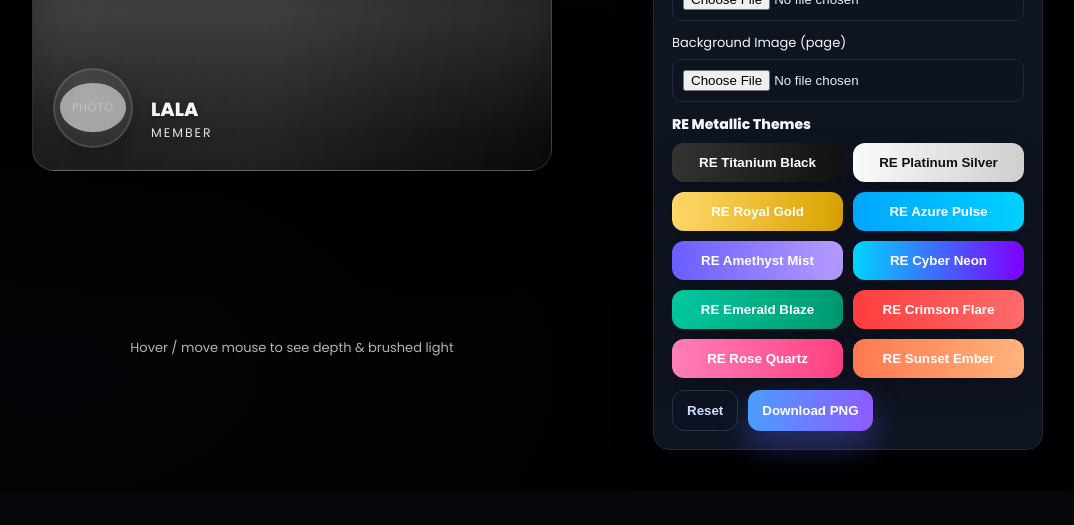
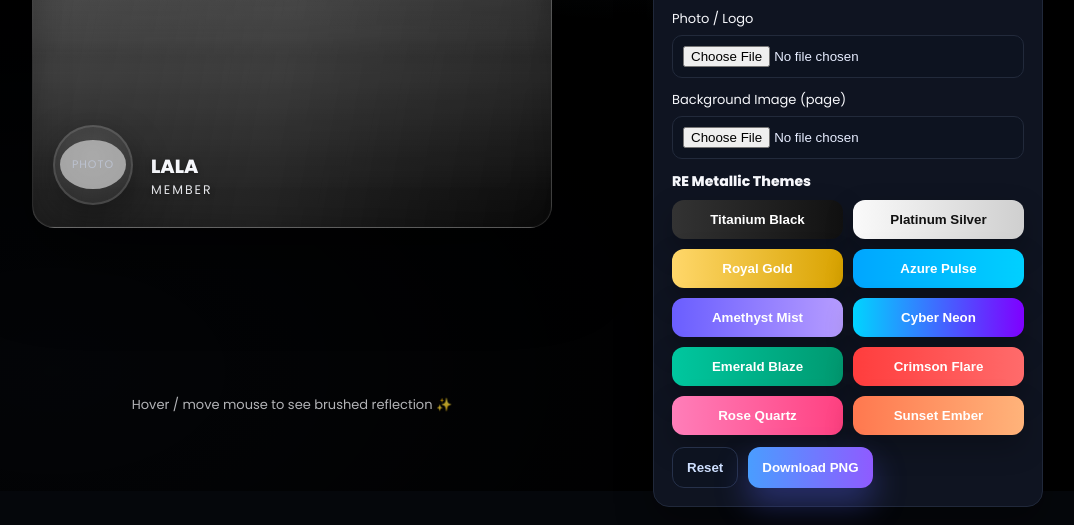
Before and after one commit to ayanna677/RE-3D-member-card-generator, a plain HTML site: page index.html in a window 1280 px wide. Shown: the part 309-834 px from the top of the page, without its empty margins (139-1213 px from the left). Before the commit the page ends 800 px from the top, so only its background shows below. Drawn offline with nearby package versions, Linux system fonts and the light colour scheme; grey boxes are pictures that could not be loaded.

Commit message:
Update index.html

```diff
--- a/index.html
+++ b/index.html
@@ -5,14 +5,15 @@
   <meta name="viewport" content="width=device-width,initial-scale=1" />
   <title>3D Member Card Generator</title>
 
-  <!-- 10 fonts -->
-  <link href="https://fonts.googleapis.com/css2?family=Poppins:wght@400;600;800&family=Inter:wght@400;600;800&family=Outfit:wght@400;600;800&family=Orbitron:wght@500;700&family=Exo+2:wght@500;700&family=Montserrat:wght@500;700&family=Rajdhani:wght@500;700&family=Raleway:wght@500;700&family=Rubik:wght@500;700&family=Cinzel:wght@600;800&display=swap" rel="stylesheet">
+  <!-- Fonts -->
+  <link href="https://fonts.googleapis.com/css2?family=Poppins:wght@400;600;800&display=swap" rel="stylesheet">
   <link rel="stylesheet" href="style.css" />
 </head>
 
 <body class="scene theme-black">
   <header class="site-header">
     <h1>3D Member Card Generator</h1>
+    <p class="community-line">Built for the Community ❤️</p>
   </header>
 
   <main class="layout">
@@ -20,7 +21,6 @@
     <section class="preview">
       <div id="tiltWrap" class="tilt-wrap">
         <div id="card" class="card" aria-label="RE Member Card">
-          <!-- brushed reflection (moves with tilt/hover) -->
           <div class="brushed" aria-hidden="true"></div>
 
           <div class="card-top">
@@ -44,7 +44,7 @@
           </div>
         </div>
       </div>
-      <p class="hint">Hover / move mouse to see depth & brushed light</p>
+      <p class="hint">Hover / move mouse to see brushed reflection ✨</p>
     </section>
 
     <!-- Controls -->
@@ -85,16 +85,16 @@
       <div class="themes">
         <h3>RE Metallic Themes</h3>
         <div class="theme-grid">
-          <button class="theme-btn black"   data-theme="black">RE Titanium Black</button>
-          <button class="theme-btn silver"  data-theme="silver">RE Platinum Silver</button>
-          <button class="theme-btn gold"    data-theme="gold">RE Royal Gold</button>
-          <button class="theme-btn aqua"    data-theme="aqua">RE Azure Pulse</button>
-          <button class="theme-btn violet"  data-theme="violet">RE Amethyst Mist</button>
-          <button class="theme-btn neon"    data-theme="neon">RE Cyber Neon</button>
-          <button class="theme-btn emerald" data-theme="emerald">RE Emerald Blaze</button>
-          <button class="theme-btn crimson" data-theme="crimson">RE Crimson Flare</button>
-          <button class="theme-btn rose"    data-theme="rose">RE Rose Quartz</button>
-          <button class="theme-btn sunset"  data-theme="sunset">RE Sunset Ember</button>
+          <button class="theme-btn black" data-theme="black">Titanium Black</button>
+          <button class="theme-btn silver" data-theme="silver">Platinum Silver</button>
+          <button class="theme-btn gold" data-theme="gold">Royal Gold</button>
+          <button class="theme-btn aqua" data-theme="aqua">Azure Pulse</button>
+          <button class="theme-btn violet" data-theme="violet">Amethyst Mist</button>
+          <button class="theme-btn neon" data-theme="neon">Cyber Neon</button>
+          <button class="theme-btn emerald" data-theme="emerald">Emerald Blaze</button>
+          <button class="theme-btn crimson" data-theme="crimson">Crimson Flare</button>
+          <button class="theme-btn rose" data-theme="rose">Rose Quartz</button>
+          <button class="theme-btn sunset" data-theme="sunset">Sunset Ember</button>
         </div>
       </div>
 
@@ -105,7 +105,7 @@
     </aside>
   </main>
 
-  <script defer src="https://cdn.jsdelivr.net/npm/html2canvas@1.4.1/dist/html2canvas.min.js"></script>
+  <script defer src="https://cdnjs.cloudflare.com/ajax/libs/html2canvas/1.4.1/html2canvas.min.js"></script>
   <script src="script.js"></script>
 </body>
 </html>
```
